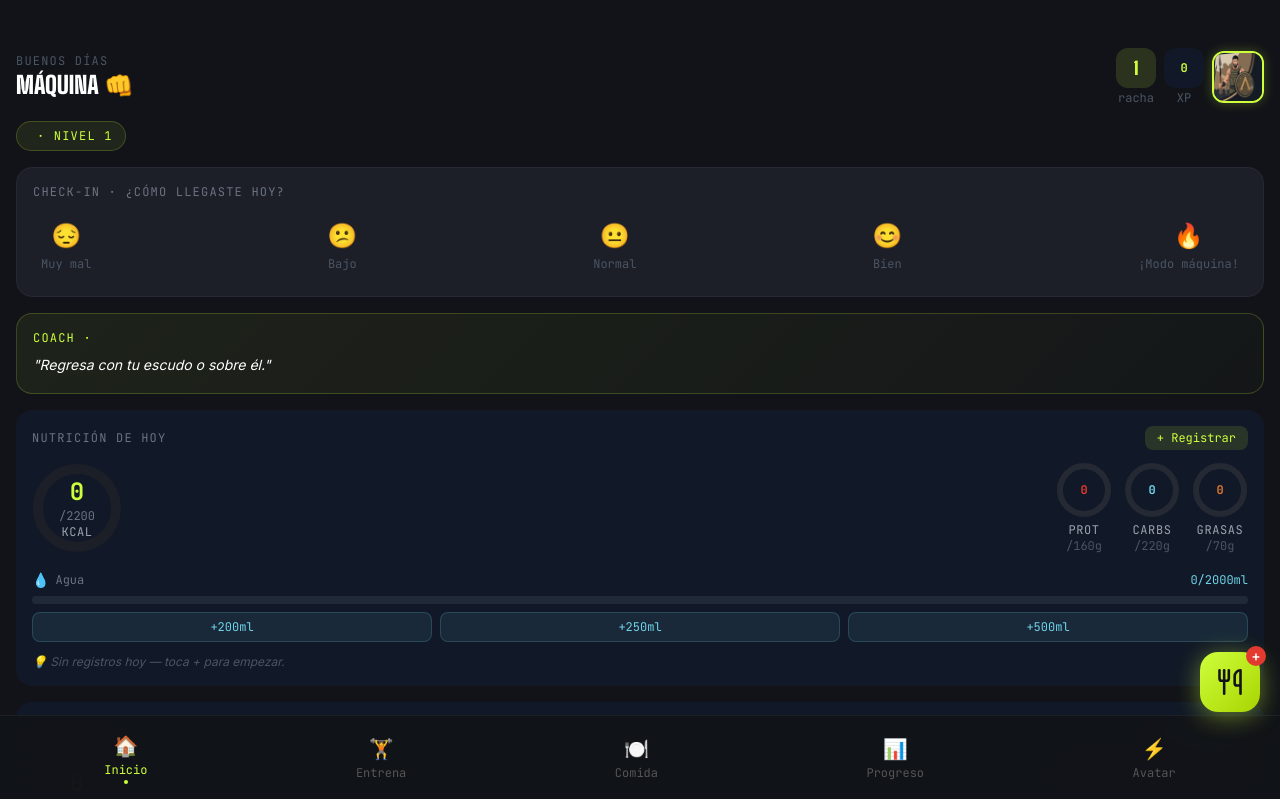
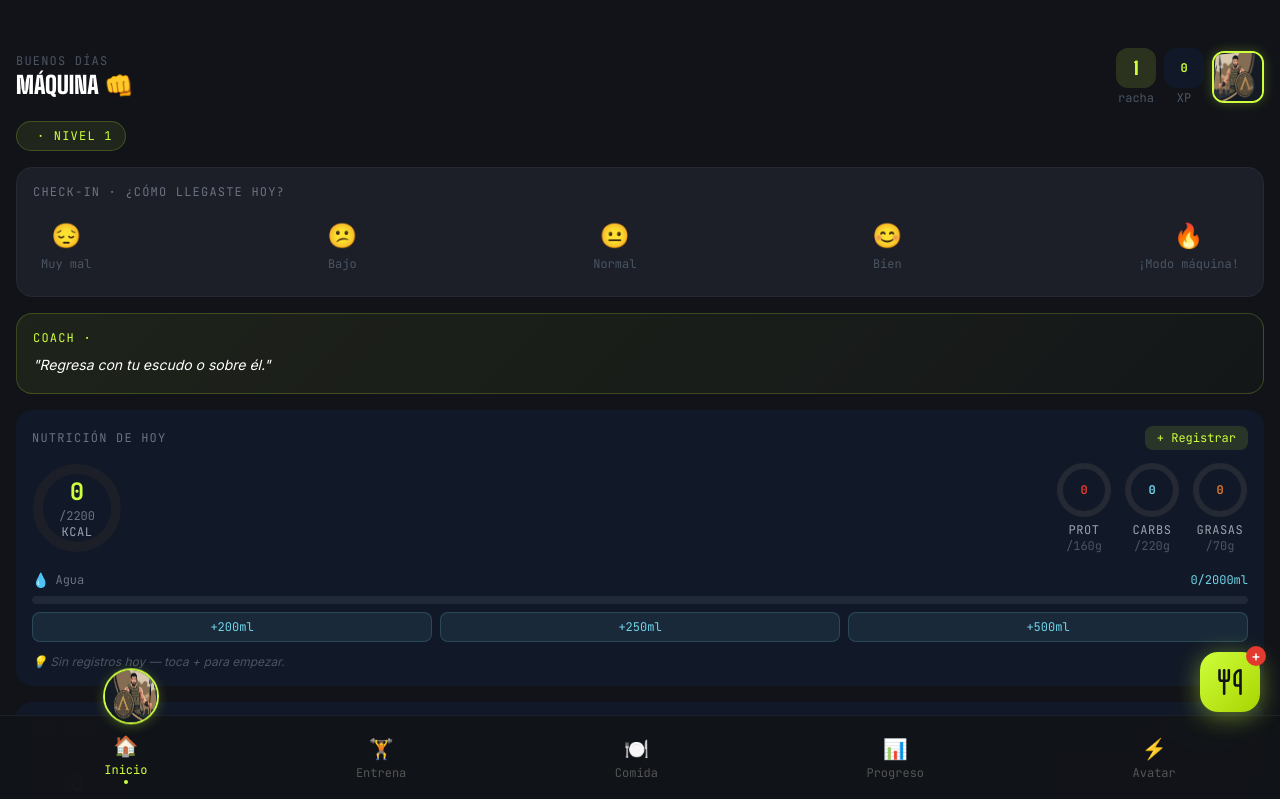
Before and after one commit to alejandrocalderon777/modo-maquina, a React (Vite) app: page /dashboard in a window 1280 px wide. Shown: the top 799 px of the page. Built offline with nearby package versions, Linux system fonts and the light colour scheme.

Commit message:
feat: shimeji avatar walks along bottom, bobs, sits, speech bubble on tap

```diff
--- /dev/null
+++ b/src/components/ShimejiAvatar.tsx
@@ -0,0 +1,165 @@
+import { useEffect, useRef, useState } from 'react'
+
+interface Props {
+  avatarSrc: string
+  accentColor: string
+  phrases: string[]
+}
+
+type State = 'walk' | 'idle' | 'sit'
+
+export function ShimejiAvatar({ avatarSrc, accentColor, phrases }: Props) {
+  const wrapRef   = useRef<HTMLDivElement>(null)
+  const imgRef    = useRef<HTMLDivElement>(null)
+  const bubbleRef = useRef<HTMLDivElement>(null)
+  const [bubble, setBubble] = useState<string | null>(null)
+
+  useEffect(() => {
+    const SPEED    = 1.0          // px / frame
+    const SIZE     = 56           // avatar px
+    const BOTTOM   = 76           // above nav bar
+    let x          = Math.random() * (window.innerWidth - SIZE - 20) + 10
+    let dir        = Math.random() > 0.5 ? 1 : -1
+    let state: State = 'walk'
+    let stateMs    = 0
+    let nextChange = 2500 + Math.random() * 3500
+    let lastTs     = 0
+    let raf        = 0
+    let bobPhase   = 0
+
+    const setTransform = () => {
+      if (!wrapRef.current) return
+      wrapRef.current.style.left      = `${x}px`
+      wrapRef.current.style.transform = `scaleX(${dir})`
+    }
+
+    const tick = (ts: number) => {
+      const dt = Math.min(ts - lastTs, 32) // cap at 32ms
+      lastTs = ts
+      stateMs += dt
+
+      const W = window.innerWidth
+
+      if (state === 'walk') {
+        x += SPEED * dir
+        if (x > W - SIZE - 10) { dir = -1; x = W - SIZE - 10 }
+        if (x < 10)            { dir =  1; x = 10 }
+        // bob up/down
+        bobPhase += dt * 0.012
+        if (imgRef.current) {
+          imgRef.current.style.transform = `translateY(${Math.sin(bobPhase) * 3}px)`
+        }
+      } else {
+        if (imgRef.current) imgRef.current.style.transform = 'translateY(0px)'
+      }
+
+      setTransform()
+
+      if (stateMs > nextChange) {
+        stateMs    = 0
+        nextChange = 2000 + Math.random() * 5000
+        if (state === 'walk') {
+          state = Math.random() > 0.4 ? 'idle' : 'sit'
+        } else {
+          state = 'walk'
+          dir   = Math.random() > 0.5 ? 1 : -1
+        }
+        // apply sit squish
+        if (imgRef.current) {
+          imgRef.current.style.transform = state === 'sit'
+            ? 'translateY(6px) scaleY(0.85)'
+            : 'translateY(0px)'
+        }
+      }
+
+      raf = requestAnimationFrame(tick)
+    }
+
+    raf = requestAnimationFrame((ts) => { lastTs = ts; raf = requestAnimationFrame(tick) })
+    return () => cancelAnimationFrame(raf)
+  }, [])
+
+  const handleTap = () => {
+    const phrase = phrases[Math.floor(Math.random() * phrases.length)]
+    setBubble(phrase)
+    setTimeout(() => setBubble(null), 2200)
+  }
+
+  return (
+    <div
+      ref={wrapRef}
+      onClick={handleTap}
+      style={{
+        position:  'fixed',
+        bottom:    76,
+        left:      80,
+        width:     56,
+        height:    56,
+        zIndex:    44,
+        cursor:    'pointer',
+        transformOrigin: 'center bottom',
+      }}
+    >
+      {/* Speech bubble */}
+      {bubble && (
+        <div
+          ref={bubbleRef}
+          style={{
+            position:   'absolute',
+            bottom:     '110%',
+            left:       '50%',
+            transform:  'translateX(-50%)',
+            background: accentColor,
+            color:      '#111318',
+            borderRadius: 10,
+            padding:    '5px 10px',
+            fontSize:   11,
+            fontFamily: '"JetBrains Mono", monospace',
+            fontWeight: 'bold',
+            whiteSpace: 'nowrap',
+            pointerEvents: 'none',
+            boxShadow:  `0 2px 12px ${accentColor}66`,
+            animation:  'shimeji-bubble 0.2s ease-out',
+          }}
+        >
+          {bubble}
+          {/* tail */}
+          <span style={{
+            position:   'absolute',
+            bottom:     -6,
+            left:       '50%',
+            transform:  'translateX(-50%)',
+            width:      0,
+            height:     0,
+            borderLeft: '6px solid transparent',
+            borderRight:'6px solid transparent',
+            borderTop:  `6px solid ${accentColor}`,
+            display:    'block',
+          }} />
+        </div>
+      )}
+
+      {/* Avatar image */}
+      <div
+        ref={imgRef}
+        style={{ width: 56, height: 56, transition: 'transform 0.2s ease' }}
+      >
+        <img
+          src={avatarSrc}
+          alt="shimeji"
+          style={{
+            width:        56,
+            height:       56,
+            borderRadius: '50%',
+            border:       `2px solid ${accentColor}`,
+            boxShadow:    `0 2px 12px ${accentColor}44`,
+            objectFit:    'cover',
+            display:      'block',
+            userSelect:   'none',
+            pointerEvents:'none',
+          }}
+        />
+      </div>
+    </div>
+  )
+}
--- a/src/index.css
+++ b/src/index.css
@@ -79,3 +79,9 @@ body {
   transform: rotate(-90deg);
   transform-origin: 50% 50%;
 }
+
+/* Shimeji speech bubble */
+@keyframes shimeji-bubble {
+  from { opacity: 0; transform: translateX(-50%) scale(0.7); }
+  to   { opacity: 1; transform: translateX(-50%) scale(1); }
+}
--- a/src/pages/Dashboard.tsx
+++ b/src/pages/Dashboard.tsx
@@ -4,6 +4,7 @@ import { useAppStore } from '../store/useAppStore'
 import { LINEAGES, LINEAGE_COACH_PHRASES } from '../assets/data'
 import { CalorieRing, MacroRing } from '../components/MacroRing'
 import type { Emotion } from '../types'
+import { ShimejiAvatar } from '../components/ShimejiAvatar'
 
 const EMOTION_CONFIG: Record<number, { emoji: string; label: string; color: string }> = {
   1: { emoji: '😔', label: 'Muy mal',       color: '#E23A2E' },
@@ -979,6 +980,24 @@ export default function Dashboard() {
         {activeTab === 'avatar'   && AvatarContent}
       </div>
 
+      {/* Shimeji avatar */}
+      <ShimejiAvatar
+        avatarSrc={avatarSrc}
+        accentColor={accentColor}
+        phrases={[
+          '¡Vamos, dale!',
+          '¡Tú puedes!',
+          '100% hoy 💪',
+          '¡A comer bien!',
+          '¡Sin excusas!',
+          '¡Modo Máquina!',
+          `+${doneCount * 25} XP`,
+          '¡Racha activa!',
+          '¡Fuego! 🔥',
+          '¡Eso es!',
+        ]}
+      />
+
       {/* FAB — Registrar comida */}
       <button onClick={() => navigate('/food-log')}
         className="fixed z-50 flex items-center justify-center shadow-2xl active:scale-95 transition-transform"
```
